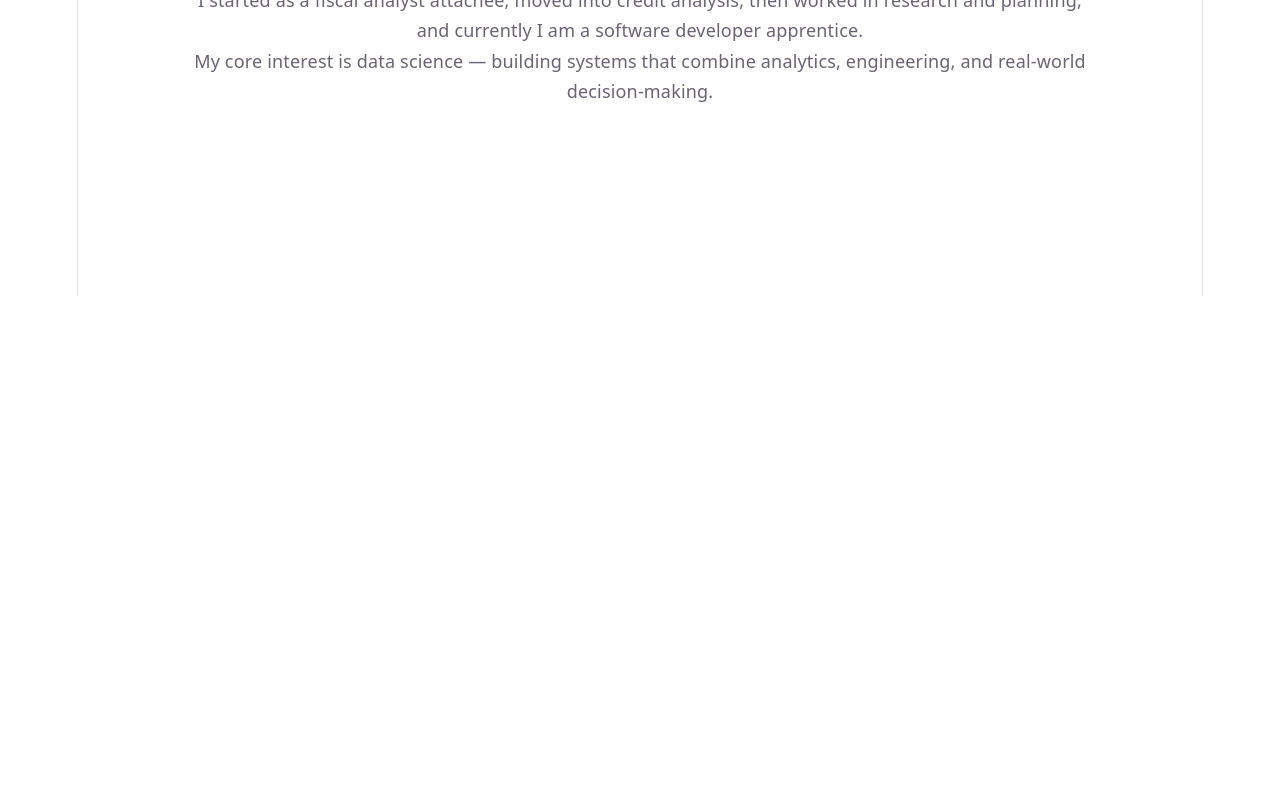
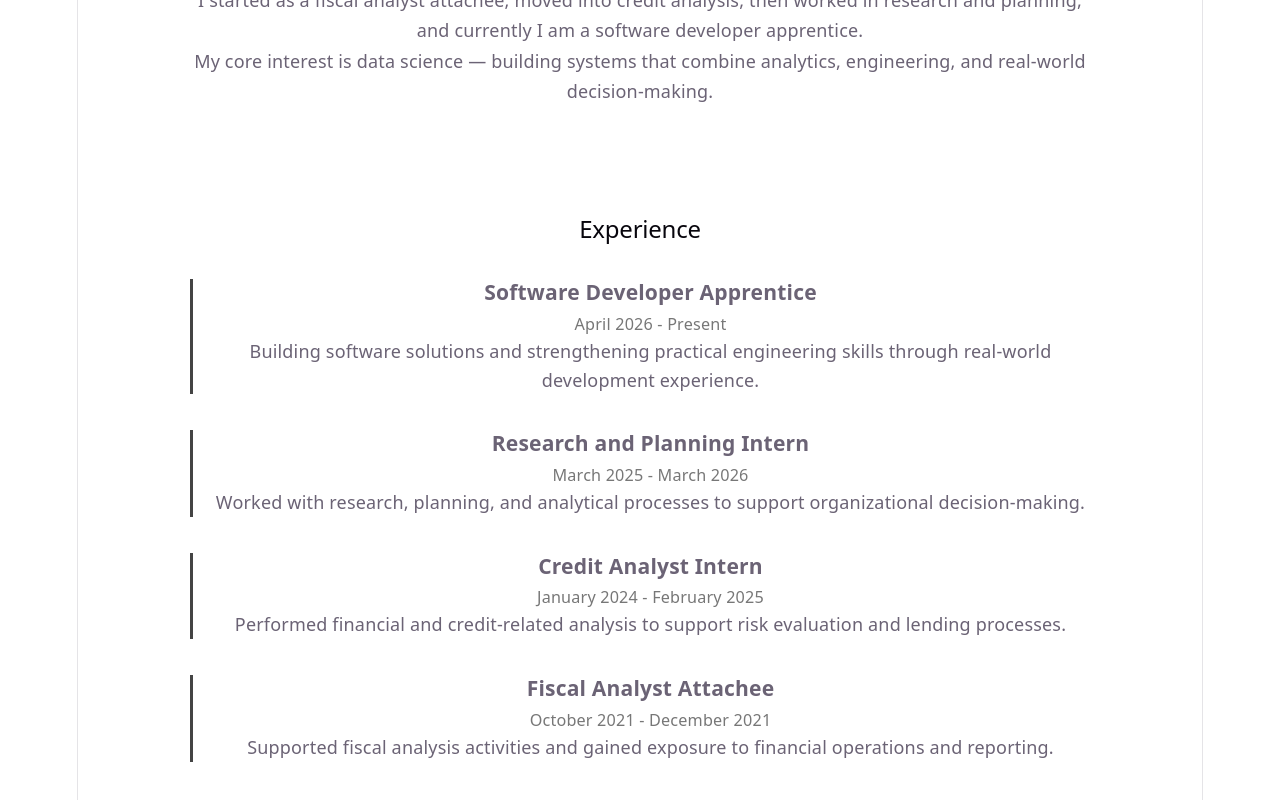
Before and after one commit to Michael-Nyawade/Michael-Nyawade.github.io, a React (Vite) app: page / in a window 1280 px wide. Shown: the part 504-1304 px from the top of the page. Before the commit the page ends 800 px from the top, so only its background shows below. Built offline with nearby package versions, Linux system fonts and the light colour scheme.

Commit message:
Added professional experience timeline section

```diff
--- a/src/App.jsx
+++ b/src/App.jsx
@@ -1,5 +1,6 @@
 import Hero from "./sections/Hero";
 import About from "./sections/About";
+import Experience from "./sections/Experience";
 import Container from "./components/Container";
 
 function App() {
@@ -7,6 +8,7 @@ function App() {
     <Container>
       <Hero />
       <About />
+      <Experience />
     </Container>
   );
 }
--- /dev/null
+++ b/src/sections/Experience.jsx
@@ -0,0 +1,65 @@
+const experiences = [
+  {
+    role: "Software Developer Apprentice",
+    period: "April 2026 - Present",
+    description:
+      "Building software solutions and strengthening practical engineering skills through real-world development experience.",
+  },
+  {
+    role: "Research and Planning Intern",
+    period: "March 2025 - March 2026",
+    description:
+      "Worked with research, planning, and analytical processes to support organizational decision-making.",
+  },
+  {
+    role: "Credit Analyst Intern",
+    period: "January 2024 - February 2025",
+    description:
+      "Performed financial and credit-related analysis to support risk evaluation and lending processes.",
+  },
+  {
+    role: "Fiscal Analyst Attachee",
+    period: "October 2021 - December 2021",
+    description:
+      "Supported fiscal analysis activities and gained exposure to financial operations and reporting.",
+  },
+];
+
+export default function Experience() {
+  return (
+    <section style={{ padding: "3rem 0" }}>
+      <h2>Experience</h2>
+
+      <div style={{ marginTop: "2rem" }}>
+        {experiences.map((experience, index) => (
+          <div
+            key={index}
+            style={{
+              marginBottom: "2rem",
+              paddingLeft: "1rem",
+              borderLeft: "3px solid #444",
+            }}
+          >
+            <h3 style={{ marginBottom: "0.3rem" }}>
+              {experience.role}
+            </h3>
+
+            <p
+              style={{
+                color: "#777",
+                marginTop: 0,
+                fontSize: "0.9rem",
+              }}
+            >
+              {experience.period}
+            </p>
+
+            <p style={{ lineHeight: 1.6 }}>
+              {experience.description}
+            </p>
+          </div>
+        ))}
+      </div>
+    </section>
+  );
+}
```
